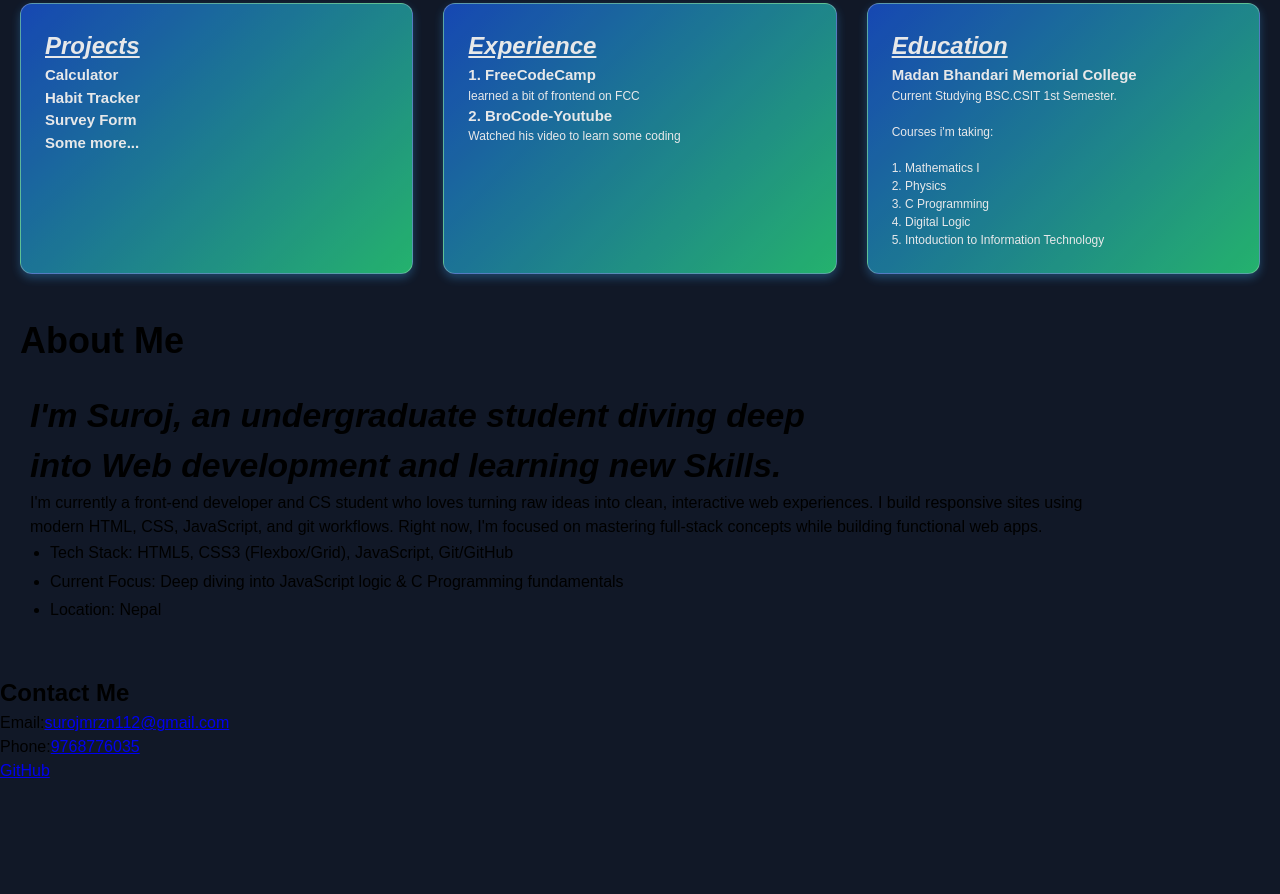
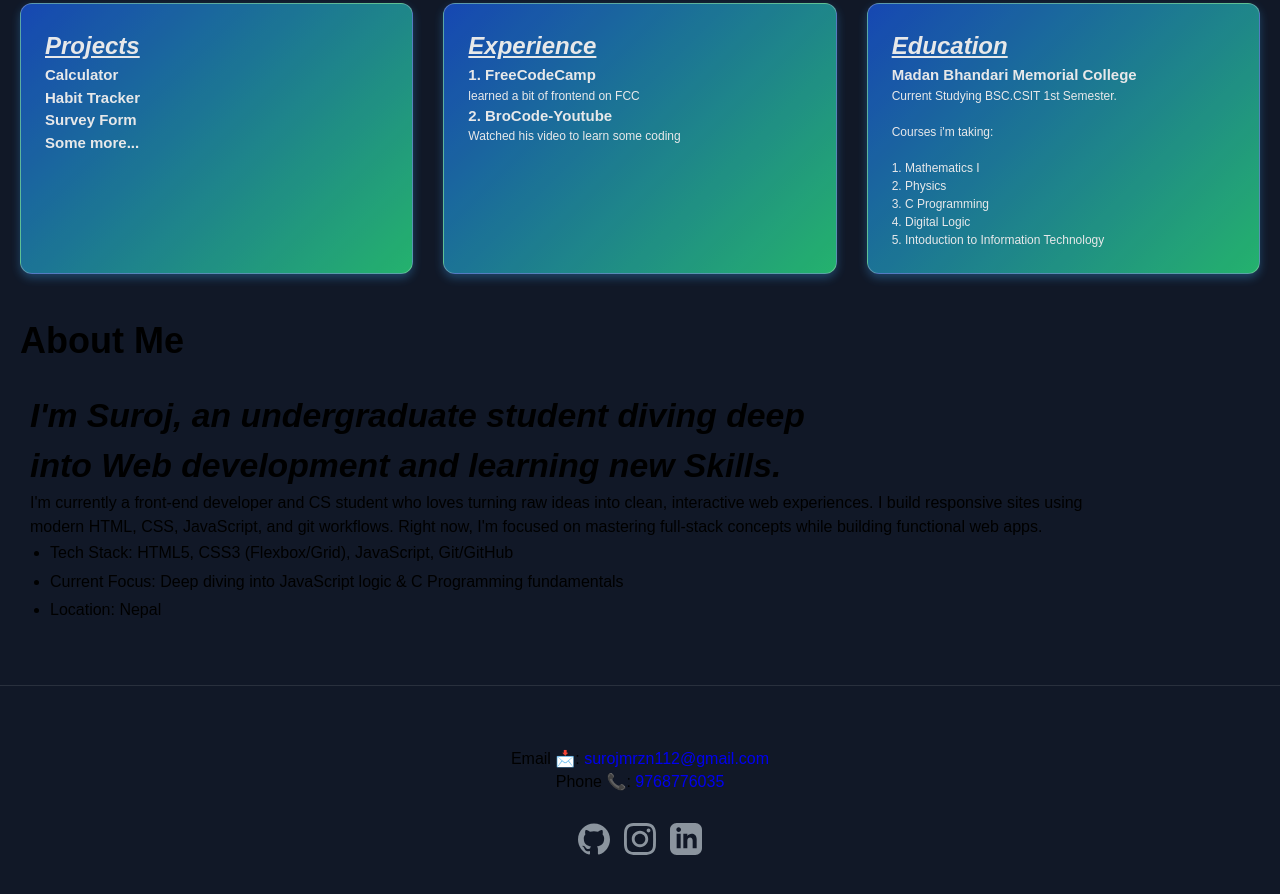
Before and after one commit to Suroj-mrzn/Portfolio.V-2, a plain HTML site: page index.html in a window 1280 px wide. Shown: the part 978-1872 px from the top of the page. Before the commit the page ends 1761 px from the top, so only its background shows below. Drawn offline with Linux system fonts and the light colour scheme.

Commit message:
more additions

```diff
--- a/index.html
+++ b/index.html
@@ -81,13 +81,37 @@
             </div>
         </section>
         <footer id="Contacts">
-            <div class="Contact">
-
-                <h2>Contact Me</h2>
-                Email:<a href="mailto:surojmrzn112@gmail.com"target="_blank">surojmrzn112@gmail.com</a><br>
-                Phone:<a href="tel:"target="_blank">9768776035</a><br>
-                <a href="https://github.com/Suroj-mrzn" target="_blank">GitHub</a>
-            </div>
-        </footer>
+    <div class="Contact-container">
+        <p>
+            Email 📩: <a href="mailto:surojmrzn112@gmail.com" target="_blank">surojmrzn112@gmail.com</a><br>
+            Phone 📞: <a href="tel:9768776035" target="_blank">9768776035</a><br>
+        </p>
+    </div>
+    <div class="social-links">
+       <div class="social-links">
+    <!-- GitHub -->
+    <a href="https://github.com/Suroj-mrzn" target="_blank" aria-label="GitHub">
+        <svg class="social-icons" width="32px" height="32px" role="img"  viewBox="0 0 24 24" xmlns="http://www.w3.org/2000/svg">
+            <title>GitHub</title>
+            <path d="M12 .297c-6.63 0-12 5.373-12 12 0 5.303 3.438 9.8 8.205 11.385.6.113.82-.258.82-.577 0-.285-.01-1.04-.015-2.04-3.338.724-4.042-1.61-4.042-1.61C4.422 18.07 3.633 17.7 3.633 17.7c-1.087-.744.084-.729.084-.729 1.205.084 1.838 1.236 1.838 1.236 1.07 1.835 2.809 1.305 3.495.998.108-.776.417-1.305.76-1.605-2.665-.3-5.466-1.332-5.466-5.93 0-1.31.465-2.38 1.235-3.22-.135-.303-.54-1.523.105-3.176 0 0 1.005-.322 3.3 1.23.96-.267 1.98-.399 3-.405 1.02.006 2.04.138 3 .405 2.28-1.552 3.285-1.23 3.285-1.23.645 1.653.24 2.873.12 3.176.765.84 1.23 1.91 1.23 3.22 0 4.61-2.805 5.625-5.475 5.92.42.36.81 1.096.81 2.22 0 1.606-.015 2.896-.015 3.286 0 .315.21.69.825.57C20.565 22.092 24 17.592 24 12.297c0-6.627-5.373-12-12-12"/>
+        </svg>
+    </a>
+    <!-- Instagram -->
+    <a href="https://www.instagram.com/sleepy_uroz/" target="_blank" aria-label="Instagram">
+        <svg class="social-icons" width="32px" height="32px" role="img"  viewBox="0 0 24 24" xmlns="http://www.w3.org/2000/svg">
+            <title>Instagram</title>
+            <path d="M12 2.163c3.204 0 3.584.012 4.85.07 3.252.148 4.771 1.691 4.919 4.919.058 1.265.069 1.645.069 4.849 0 3.205-.012 3.584-.069 4.849-.149 3.225-1.664 4.771-4.919 4.919-1.266.058-1.644.07-4.85.07-3.204 0-3.584-.012-4.849-.07-3.26-.149-4.771-1.699-4.919-4.92-.058-1.265-.07-1.644-.07-4.849 0-3.204.013-3.583.07-4.849.149-3.227 1.664-4.771 4.919-4.919 1.266-.057 1.645-.069 4.849-.069zm0-2.163c-3.259 0-3.667.014-4.947.072-4.358.2-6.78 2.618-6.98 6.98-.059 1.281-.073 1.689-.073 4.948 0 3.259.014 3.668.072 4.948.2 4.358 2.618 6.78 6.98 6.98 1.281.058 1.689.072 4.948.072 3.259 0 3.668-.014 4.948-.072 4.354-.2 6.782-2.618 6.979-6.98.059-1.28.073-1.689.073-4.948 0-3.259-.014-3.667-.072-4.947-.196-4.354-2.617-6.78-6.979-6.98-1.281-.059-1.69-.073-4.949-.073zm0 5.838c-3.403 0-6.162 2.759-6.162 6.162s2.759 6.163 6.162 6.163 6.162-2.759 6.162-6.163c0-3.403-2.759-6.162-6.162-6.162zm0 10.162c-2.209 0-4-1.79-4-4 0-2.209 1.791-4 4-4s4 1.791 4 4c0 2.21-1.791 4-4 4zm6.406-11.845c-.796 0-1.441.645-1.441 1.44s.645 1.44 1.441 1.44c.795 0 1.439-.645 1.439-1.44s-.644-1.44-1.439-1.44z"/>
+        </svg>
+    </a>
+    <!-- LinkedIn -->
+    <a href="https://www.linkedin.com/in/suroj-maharjan/" target="_blank" aria-label="LinkedIn">
+        <svg class="social-icons" width="32px" height="32px" role="img"  viewBox="0 0 24 24" xmlns="http://www.w3.org/2000/svg">
+            <title>LinkedIn</title>
+            <path d="M19 0h-14c-2.761 0-5 2.239-5 5v14c0 2.761 2.239 5 5 5h14c2.762 0 5-2.239 5-5v-14c0-2.761-2.238-5-5-5zm-11 19h-3v-11h3v11zm-1.5-12.268c-.966 0-1.75-.79-1.75-1.764s.784-1.764 1.75-1.764 1.75.79 1.75 1.764-.783 1.764-1.75 1.764zm13.5 12.268h-3v-5.604c0-3.368-4-3.113-4 0v5.604h-3v-11h3v1.765c1.396-2.586 7-2.777 7 2.476v6.759z"/>
+        </svg>
+    </a>
+</div>
+    </div>
+</footer>
 </body>
 </html>
--- a/style.css
+++ b/style.css
@@ -196,3 +196,44 @@ display: block;
 ::-webkit-scrollbar-thumb:hover {
   background: #27c375;
 }
+.Contact-container{
+    padding: 2px 30px;
+    text-wrap: balance;
+    padding-bottom: 10px;
+}
+#Contacts {
+  text-align: center;
+  padding: 60px 20px;
+  margin-top: 10px;
+  border-top: 1px solid rgba(255, 255, 255, 0.1);
+}
+
+.Contact-container {
+  margin-bottom: 20px;
+  line-height: 1.4;
+}
+
+.social-links {
+  display: flex;
+  justify-content: center;
+  align-items: center;
+  gap: 14px;
+}
+
+footer a{
+    text-decoration: none;
+    transition: 0.3s ease-in-out;
+}
+footer a:hover{
+    color: rgb(158, 36, 203);
+}
+
+.social-icons {
+  fill: #8b949e;
+  transition: fill 0.2s ease, filter 0.2s ease;
+}
+
+.social-links a:hover .social-icons {
+  fill: #7329ce;
+  filter: drop-shadow(0 0 8px rgba(189, 26, 181, 0.6));
+}
```
Also changed, not shown: 1 other file.
